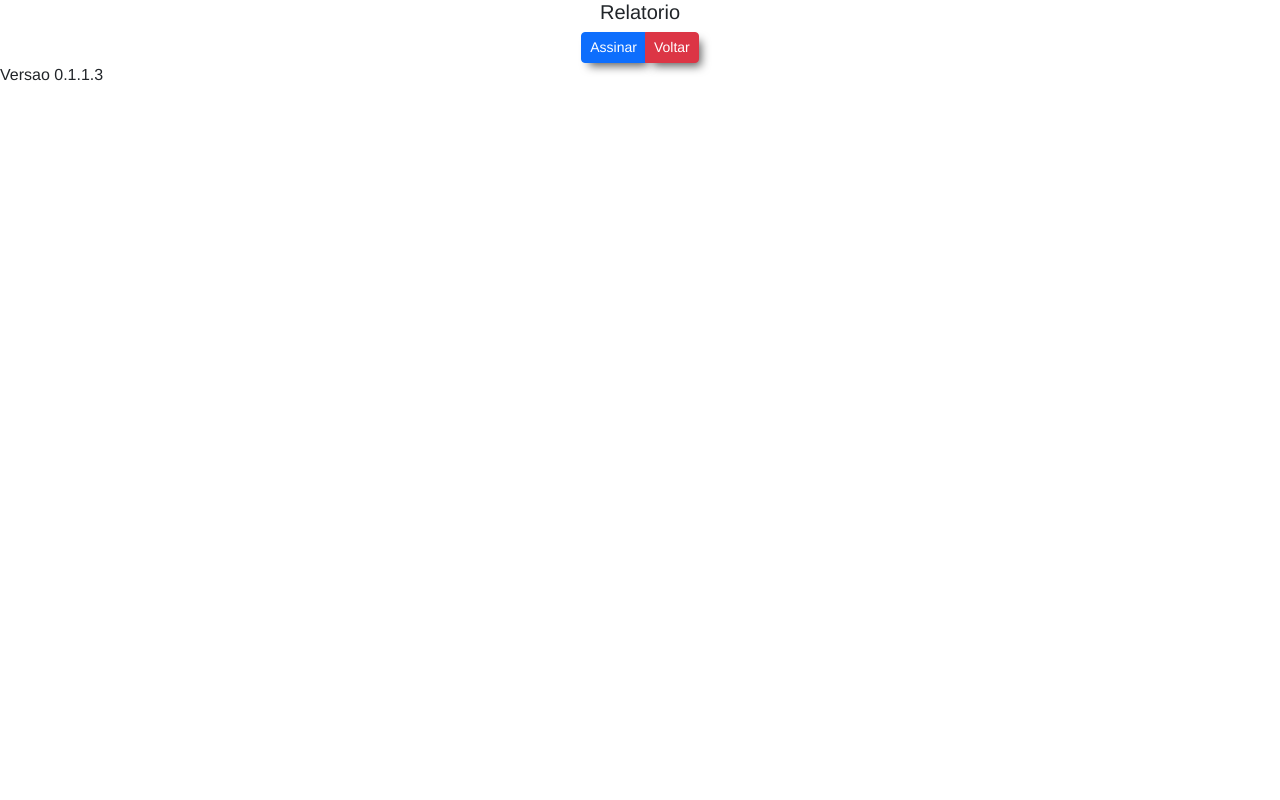
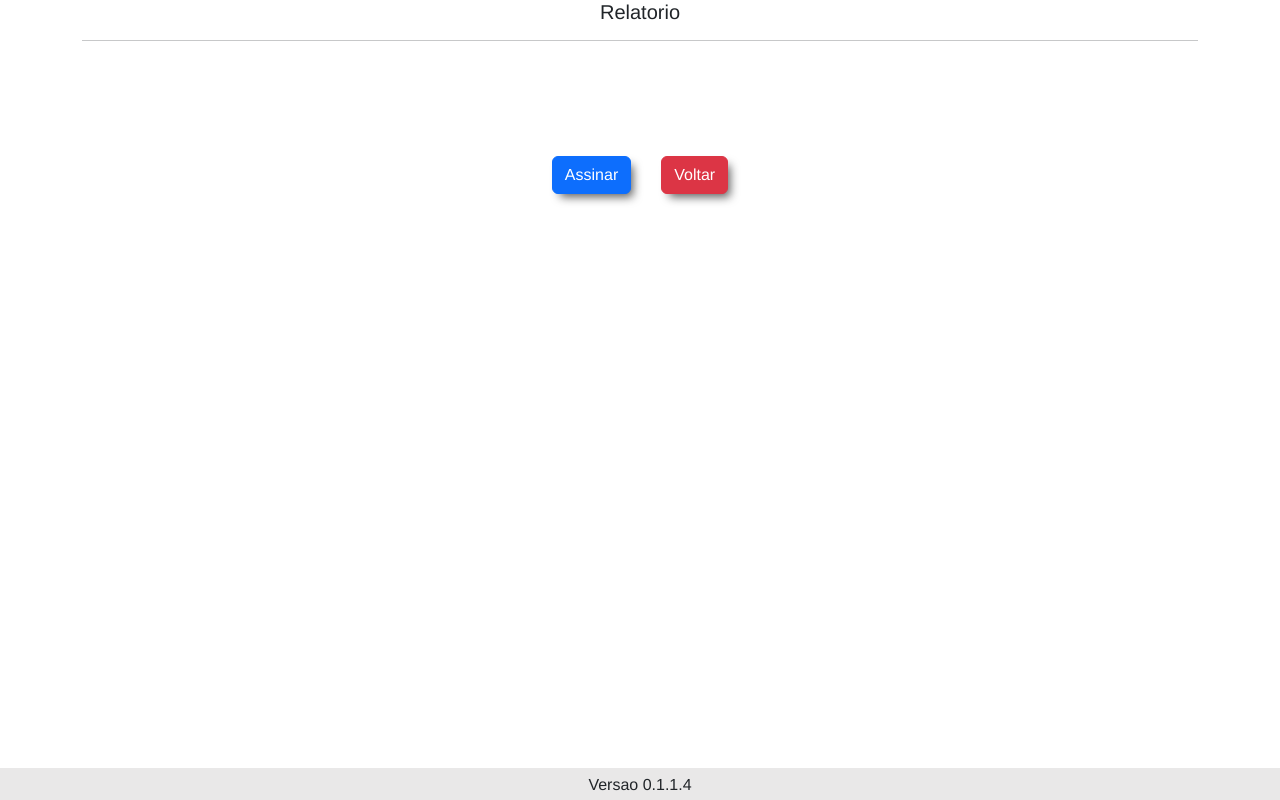
Before and after one commit to brendo-perigolo/project-relatorio, an Angular app: page /complete in a window 1280 px wide. Both pictures are taken after a click on the button "Visualizar Relatorio". Built offline with nearby package versions, Linux system fonts and the light colour scheme.

Commit message:
Incluso Modulo Assinaturar v10 - 0.1.1.4

```diff
--- a/src/app/app.component.html
+++ b/src/app/app.component.html
@@ -87,33 +87,48 @@
 
     <div class="container">
       <h5>Relatorio</h5>
+      <hr class="line" />
       <div class="lista">
         @if (listaConfig.length >0) {
         <h4>Configuraçoes Executadas :</h4>
         @for (item of listaConfig; track $index) {
         <li>{{item}}</li>
-        } } @if (listaTreinamento.length > 0) {
+        } }
+        <hr class="line" />
+
+        @if (listaTreinamento.length > 0) {
         <div class="lista">
+          <hr class="line" />
           <h4>Treinamento Repassado :</h4>
           @for (item of listaTreinamento; track $index) {
           <li>{{item}}</li>
 
           }
         </div>
-        } @if ( obs_adc.length >0) {
+        }
+        <hr class="line" />
+
+        @if ( obs_adc.length >0) {
         <h4>Informaçoes Adicionais :</h4>
         {{obs_adc}} }
       </div>
     </div>
+    <hr class="line" />
 
-    <div class="btn-group">
-      <button (click)="showPadAssinatura()" class="btn btn-primary btn-sm">Assinar</button>
-      <button (click)="showPageLista()" class="btn btn-danger btn-sm">Voltar</button>
+    <div class="btn-grupo">
+      <button (click)="showPadAssinatura()" class="btn btn-primary">Assinar</button>
+      <button (click)="showPageLista()" class="btn btn-danger">Voltar</button>
     </div>
     } @if (finalizar === true ) { } @if (showAssinatura === true) {
-    <app-signature-pad></app-signature-pad>
+    <app-signature-pad (voltarPrincipal)="voltarTelaInicial()"></app-signature-pad>
     <div class="finalizar">
-      <input type="text" class="form-control" id="nameInput" [(ngModel)]="fileName" />
+      <input
+        type="text"
+        placeholder="Responsavel"
+        class="form-control"
+        id="nameInput"
+        [(ngModel)]="fileName"
+      />
       <input type="file" class="form-control" id="fileInput" (change)="onFileSelected($event)" />
       <button type="button" class="btn btn-primary" (click)="processarPdf()">
         <i class="fa-solid fa-print"></i> Salvar PDF
@@ -122,5 +137,7 @@
     }
   </div>
 
-  <p>Versao 0.1.1.3</p>
+  <div class="foot">
+    <p>Versao 0.1.1.4</p>
+  </div>
 </div>
--- a/src/app/app.component.scss
+++ b/src/app/app.component.scss
@@ -41,3 +41,25 @@
     gap: 10px;
   }
 }
+
+.foot {
+  width: 100%;
+  height: 32px;
+  margin-top: 40px;
+  background-color: #b8b4b44f; /* Exemplo de estilo para o rodapé */
+  padding: 5px;
+  text-align: center;
+  align-items: center;
+  justify-content: center;
+  position: absolute;
+  bottom: 0;
+}
+
+.btn-grupo {
+  width: 100%;
+  display: flex;
+  flex-direction: row;
+  gap: 30px;
+  align-items: center;
+  justify-content: center;
+}
--- a/src/app/app.component.ts
+++ b/src/app/app.component.ts
@@ -198,4 +198,9 @@ export class AppComponent {
   navegarAssintatura() {
     this.router.navigate(["/complete"]);
   }
+
+  voltarTelaInicial() {
+    this.showPageLista();
+    alert("recebeu");
+  }
 }
--- a/src/app/components/signature-pad/signature-pad.component.html
+++ b/src/app/components/signature-pad/signature-pad.component.html
@@ -12,5 +12,8 @@
     <div>
       <button class="btn btn-success btn-sm" (click)="save()">Salvar</button>
     </div>
+    <div>
+      <button class="btn btn-success btn-sm" (click)="save()">Voltar</button>
+    </div>
   </div>
 </div>
--- a/src/app/components/signature-pad/signature-pad.component.scss
+++ b/src/app/components/signature-pad/signature-pad.component.scss
@@ -28,7 +28,8 @@ canvas {
   position: absolute;
   top: 70%; /* Adjust as needed */
   left: 10%;
-  width: 90%;
+  right: 10%;
+  width: 80%;
   height: 2px; /* Line thickness */
   background-color: red; /* Line color */
   z-index: 10; /* Ensure it's above the canvas */
--- a/src/app/components/signature-pad/signature-pad.component.ts
+++ b/src/app/components/signature-pad/signature-pad.component.ts
@@ -3,6 +3,7 @@ import {
   AfterViewInit,
   Component,
   ElementRef,
+  EventEmitter,
   inject,
   Inject,
   Output,
@@ -14,6 +15,7 @@ import { PdfServiceService } from "../../services/pdf-service.service";
 import { ReactiveFormsModule } from "@angular/forms";
 
 import getStroke from "perfect-freehand";
+import { emit } from "process";
 
 @Component({
   selector: "app-signature-pad",
@@ -40,11 +42,6 @@ export class SignaturePadComponent implements AfterViewInit {
         console.error("Elemento de assinatura não encontrado.");
       }
     }
-  }
-
-  private onEnd() {
-    this.signatureData = this.signaturePad.toData();
-    this.drawEnhancedSignature();
   }
 
   private initializeSignaturePad() {
@@ -78,31 +75,6 @@ export class SignaturePadComponent implements AfterViewInit {
     }
   }
 
-  private drawEnhancedSignature() {
-    // const canvas = this.signaturePadElement.nativeElement;
-    // const context = canvas.getContext("2d");
-    // if (context) {
-    //   context.clearRect(0, 0, canvas.width, canvas.height); // Limpa o canvas
-    //   const points = this.signatureData.flatMap((segment: any) =>
-    //     segment.points.map((point: any) => [point.x, point.y])
-    //   );
-    //   const paths = getStroke(points);
-    //   context.fillStyle = "black";
-    //   paths.forEach((path: [number, number][]) => {
-    //     context.beginPath();
-    //     path.forEach(([x, y], index) => {
-    //       if (index === 0) {
-    //         context.moveTo(x, y);
-    //       } else {
-    //         context.lineTo(x, y);
-    //       }
-    //     });
-    //     context.closePath();
-    //     context.fill();
-    //   });
-    // }
-  }
-
   clear() {
     if (this.signaturePad) {
       this.signaturePad.clear();
@@ -115,6 +87,9 @@ export class SignaturePadComponent implements AfterViewInit {
       this.pdfService.setSignatureImage(dataURL);
     }
   }
-
-  voltar() {}
+  @Output() voltarPrincipal = new EventEmitter();
+  voltar() {
+    this.voltarPrincipal.emit();
+    alert("mandou");
+  }
 }
```
